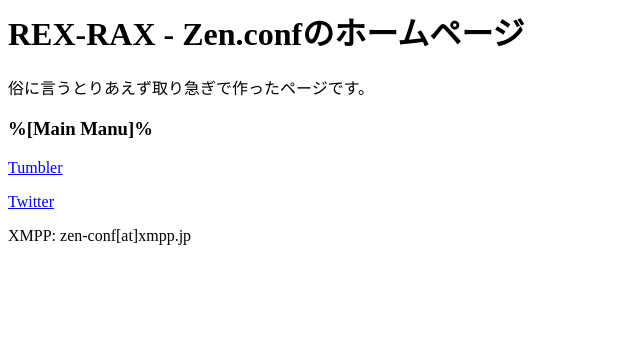
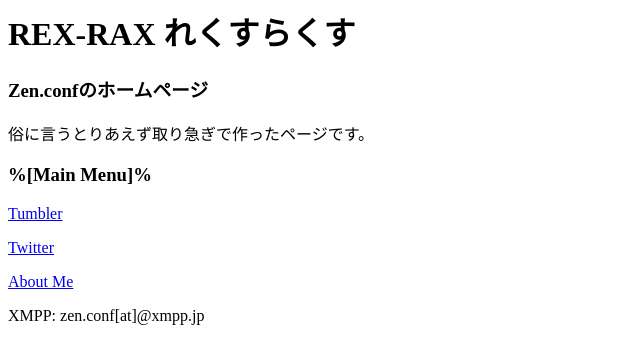
Before and after one commit to SecretShangri-La/0x1248723, a plain HTML site: page index.html in a window 1280 px wide. Shown: the whole page, without its empty margins (0-640 px from the left). Drawn offline with Linux system fonts and the light colour scheme.

Commit message:
aboutmeページを追加

```diff
--- a/index.html
+++ b/index.html
@@ -3,12 +3,14 @@
     <title>REX-RAX れくすらくす</title>
   </head>
   <body>
-    <h1>REX-RAX - Zen.confのホームページ</h1>
+    <h1>REX-RAX れくすらくす</h1>
+    <h3>Zen.confのホームページ</h3>
     <p>俗に言うとりあえず取り急ぎで作ったページです。</p>
 
-    <h3>%[Main Manu]%</h3>
+    <h3>%[Main Menu]%</h3>
     <a HREF="https://secretshangri-la.tumblr.com/">Tumbler</a><p>
     <a HREF="https://twitter.com/AlanIbr2049">Twitter</a><p>
-    <p>XMPP: zen-conf[at]xmpp.jp</p>
+    <a HREF="./aboutme.html">About Me</a><p>
+    <p>XMPP: zen.conf[at]@xmpp.jp
   </body>
 </html>
```
Also changed, not shown: aboutme.html (added, +19 -0 lines).
